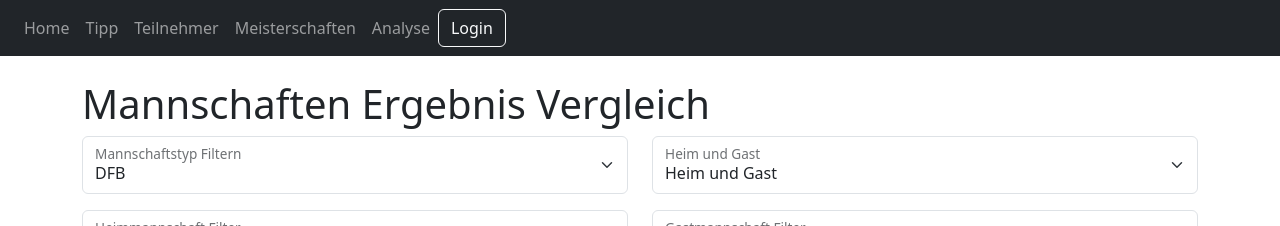
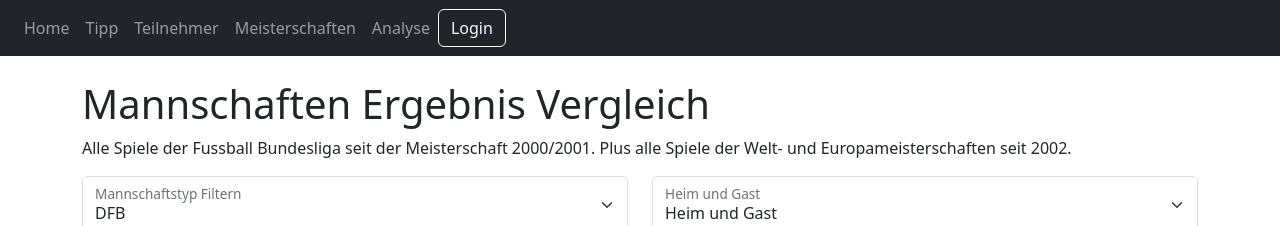
Before and after one commit to gluehloch/bo-frontend, an Angular app: page /research in a window 1280 px wide. Shown: the top 226 px of the page. Built offline with nearby package versions, Linux system fonts and the light colour scheme; no server answers.

Commit message:
Research: Description text for the research view.

```diff
--- a/src/app/research/research.component.html
+++ b/src/app/research/research.component.html
@@ -1,5 +1,9 @@
 <app-spinner [enabled]="!contentReady()"/>
 <h1>Mannschaften Ergebnis Vergleich</h1>
+<p>
+    Alle Spiele der Fussball Bundesliga seit der Meisterschaft 2000/2001.
+    Plus alle Spiele der Welt- und Europameisterschaften seit 2002.
+</p>
 <form>
     <div class="row">
         <div class="col">
```
